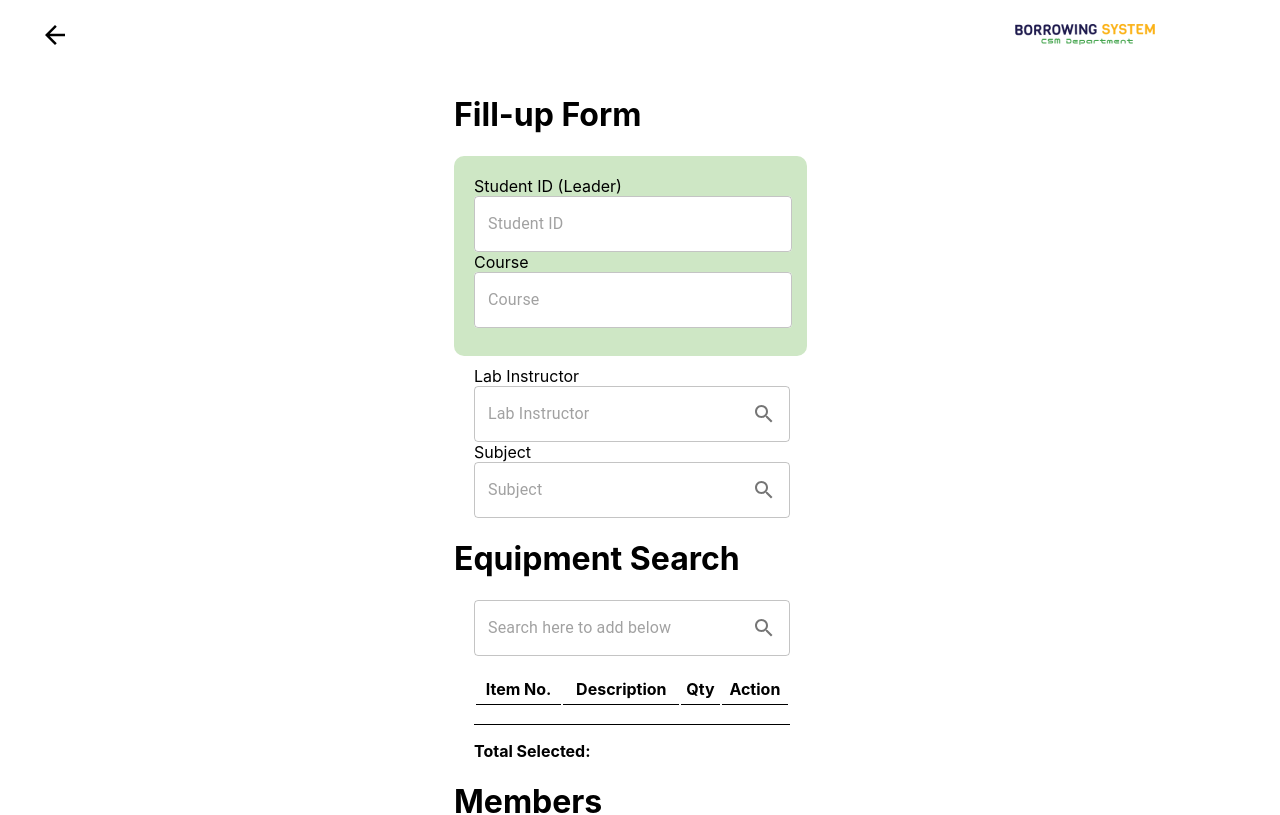
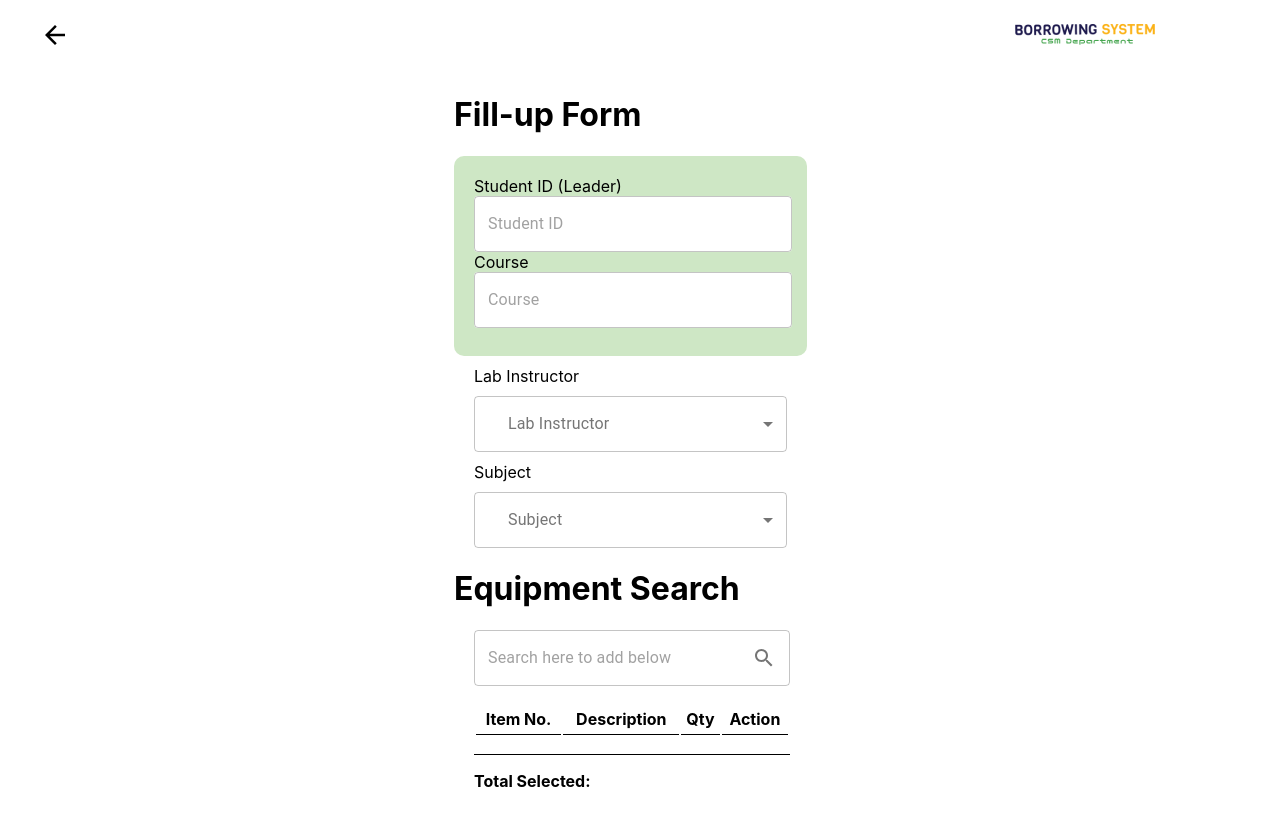
Before and after one commit to cysriafdub/csmlaboratory-student, a React (Create React App) app: page /borrow-form in a window 1280 px wide. Shown: the top 815 px of the page. Built offline with nearby package versions, Linux system fonts and the light colour scheme.

Commit message:
added borrowform dropdowns

```diff
--- a/package.json
+++ b/package.json
@@ -5,6 +5,7 @@
   "dependencies": {
     "@emotion/react": "^11.11.1",
     "@emotion/styled": "^11.11.0",
+    "@material-ui/core": "^4.12.4",
     "@mui/icons-material": "^5.14.13",
     "@mui/material": "^5.14.13",
     "@testing-library/jest-dom": "^5.17.0",
--- a/src/App.css
+++ b/src/App.css
@@ -94,6 +94,8 @@ input::-ms-reveal {
 
 /* End Login Page Styles */
 
+
+
 /* Forgot Password Styles */
 
 .backtoLoginBtn{
@@ -153,6 +155,22 @@ label{
   background-color: white;
   margin-left: 20px;
   width: 85%;
+}
+
+.drop{
+  margin-left: 20px;
+  margin-top: 10px;
+}
+
+.selectform{
+  width: 89%;
+}
+.labelContain{
+  margin-top: 10px;
+}
+
+.whatever{
+  margin-left: 0;
 }
 
 .firstfield{
--- a/src/components/borrowForm/BorrowingForm.tsx
+++ b/src/components/borrowForm/BorrowingForm.tsx
@@ -8,6 +8,11 @@ import SearchIcon from "@mui/icons-material/Search";
 import AddIcon from '@mui/icons-material/Add';
 import RemoveCircleIcon from '@mui/icons-material/RemoveCircle';
 import { Link, useNavigate  } from 'react-router-dom';
+
+import InputLabel from '@material-ui/core/InputLabel';
+import MenuItem from '@material-ui/core/MenuItem';
+import FormControl from '@material-ui/core/FormControl';
+import Select from '@material-ui/core/Select';
 
 
 interface Borrower {
@@ -29,6 +34,21 @@ function BorrowingForm() {
     ["003", "Glass", 4, "Delete"],
     ["004", "Bowl", 2, "Delete"],
   ];
+
+  const tempteacher: [ string ][] = [
+    ["Yare, Jerilyn M."],
+    ["Alilin, Sofia Dara"],
+    ["Pongot, Jophiel"],
+    ["Dela Pena, Prince Kurt Lawrence"]
+  ]
+
+  const tempcourse: [string][] = [
+    ["Chemistry"],
+    ["Physical Chemistry"],
+    ["Microbiology"],
+    ["Analytical Chemistry"],
+    ["Physics 1"],
+  ]
 
   const [borrowers, setBorrowers] = useState<Borrower[]>([{ id: 1, studentId: "" }]);
 
@@ -248,32 +268,40 @@ function BorrowingForm() {
                 <label>Lab Instructor</label>
               </div>
               <div>
-                <OutlinedInput
-                  id="standard-adornment"
-                  className="inputField"
-                  placeholder="Lab Instructor"
-                  required
-                  endAdornment={
-                    <InputAdornment position="end">
-                      <SearchIcon />
-                    </InputAdornment>
-                  }
-                />
+              <div className='drop'>
+                <FormControl variant="outlined" className='selectform'>
+                  <InputLabel id="demo-simple-select-outlined-label" shrink={false}>Lab Instructor</InputLabel>
+                  <Select
+                    labelId="simple-select-outlined-label"
+                    id="demo-simple-select-outlined"
+
+                  >
+                    {tempteacher.map((teacher, index) => (
+                      <MenuItem className='try' key={index} value={teacher[0]}>
+                        {teacher[0]}
+                      </MenuItem>
+                    ))}
+                  </Select>
+                </FormControl>
+
               </div>
-              <div>
+              <div className='labelContain'>
                 <label>Subject</label>
               </div>
-              <div>
-                <OutlinedInput
-                  className="inputField"
-                  placeholder="Subject"
-                  required
-                  endAdornment={
-                    <InputAdornment position="end">
-                      <SearchIcon />
-                    </InputAdornment>
-                  }
-                />
+              <div className='drop'>
+                <FormControl variant="outlined" className='selectform'>
+                  <InputLabel id="demo-simple-select-outlined-label" shrink={false}>Subject</InputLabel>
+                  <Select
+                    labelId="demo-simple-select-outlined-label"
+                    id="demo-simple-select-outlined"
+                  >
+                    {tempcourse.map((course, index) => (
+                      <MenuItem key={index} value={course[0]}>
+                        {course[0]}
+                      </MenuItem>
+                    ))}
+                  </Select>
+                </FormControl>
               </div>
               <div className="thirdFormContainer">
                 <div>
@@ -407,6 +435,7 @@ function BorrowingForm() {
                 </div>
               </div>
             </div>
+            </div>
             <div className='btnsContainer1'>
               <div>
                   <button type='submit' className='reqBtn'>Request</button>
```
Also changed, not shown: 1 other file (tests, documents, lock files or other folders).
